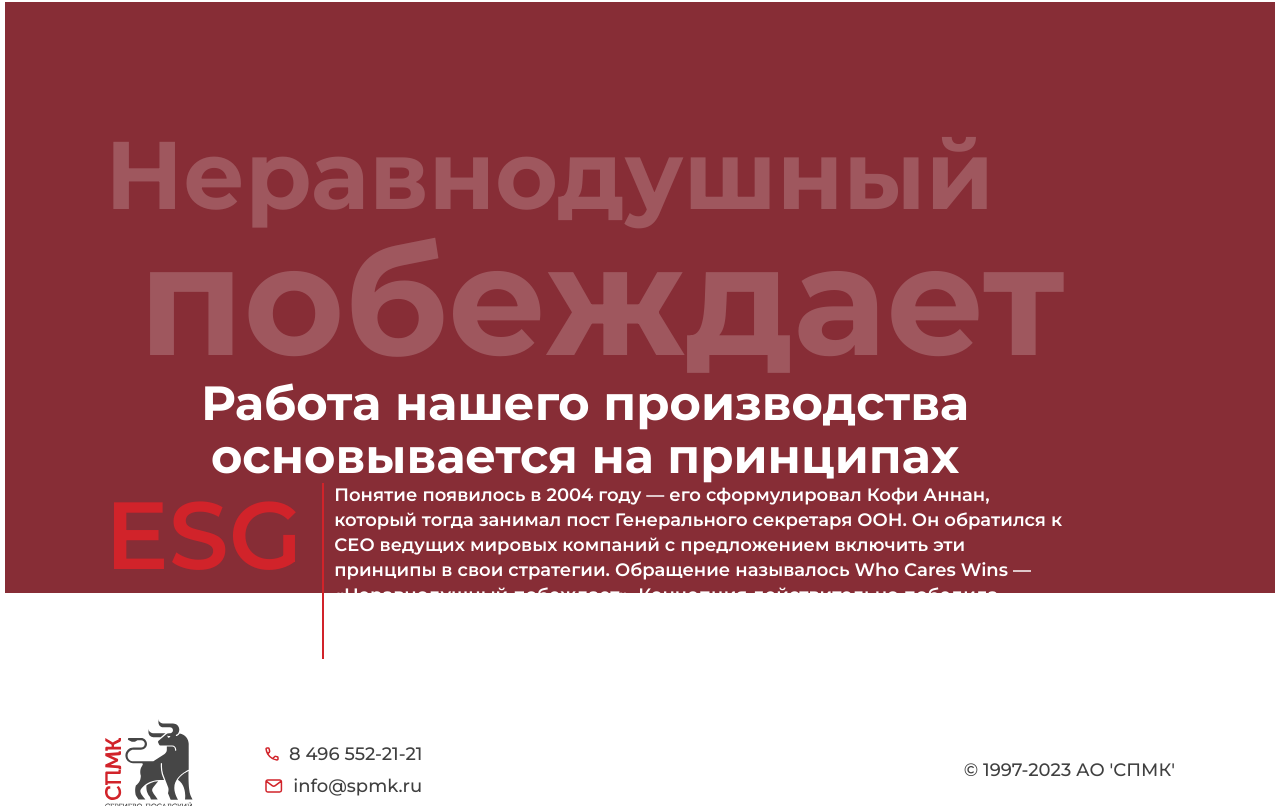
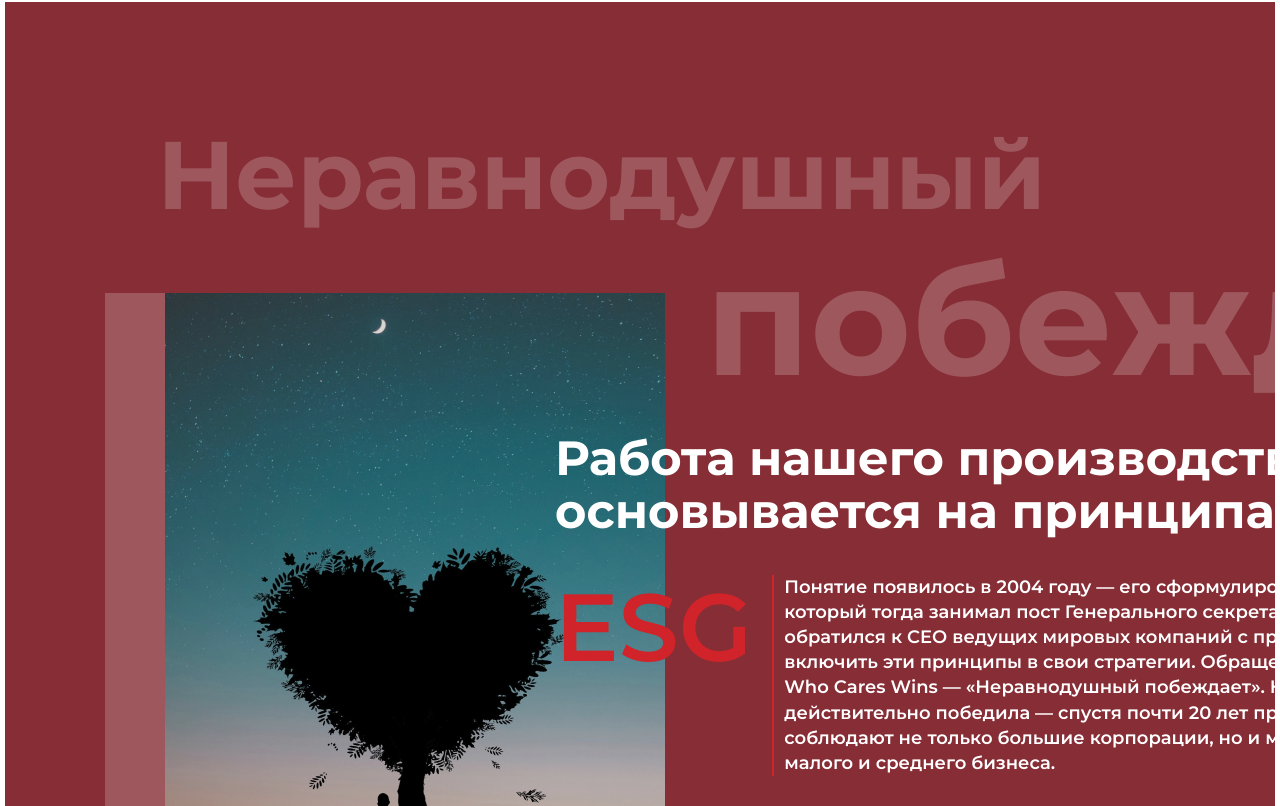
Before and after one commit to sergJess/MeatCombinat, a React (Create React App) app: page / in a window 1280 px wide. Shown: the part 1514-2320 px from the top of the page. Built offline with nearby package versions, Linux system fonts and the light colour scheme.

Commit message:
feat: add full block fascinated

```diff
--- a/src/shared/ui/fascinated/fascinated.css
+++ b/src/shared/ui/fascinated/fascinated.css
@@ -1,31 +1,44 @@
 .fascinate{
+	--left-padding: 10rem;
 	position: relative;
 	min-height: 600px;
-	padding: 12.5rem 21rem 0 10rem;
+	padding: 12.5rem 21rem 8.5rem var(--left-padding);
+	background: linear-gradient(to bottom,#872D36 84%, #fff 16%);
 }
 .fascinate-title{
 	font-size: 9.6rem;
 	line-height: 9.6rem;
+	padding-left: 5.2rem;
 	color: rgba(255, 255, 255, 0.2);
 }
 .fascinate-title_word{
-	display: block;
-	text-align: right;
+ text-align: right;
+ color: rgba(255, 255, 255, 0.2);
 	font-size: 15.4rem;
 	line-height: 15.4rem;
 }
-.fascinate::before{
-	content: "";
-	position: absolute;
-	top: 0;
-	left: 0;
-	width: 100%;
-	height: 90%;
-	background-color: #872D36;
-	z-index: -1;
+.fascinate-content{
+	display: flex;
+	column-gap: 4rem;
+	padding: 2rem 0 0 0;
+}
+.fascinate-text-block-inner{
+	position: relative;
+	left: -15rem;
+	padding: 3.5rem 1rem 0 0;
+}
+.fascinate-image-inner{
+	display: flex;
+	padding: 5rem 0 0 0;
+}
+.fascinate-image-rectangle{
+	display: inline-block;
+	width: 60px;
+	height: 615px;
+	background-color: rgba(255, 255, 255, 0.2)
 }
 .fascinate-subtitle{
-	text-align: center;
+	margin-bottom: 3.7rem;
 	font-size: 4.8rem;
 	line-height: 5.28rem;
 	color: #fff;
@@ -42,6 +55,7 @@
 	color: #D1232A;
 }
 .fascinate-text-block__text2{
+	max-width: 900px;
 	border-left: 2px solid #D1232A;
 	padding-left: 1rem;
 	font-size: 1.8rem;
--- a/src/shared/ui/fascinated/fascinated.tsx
+++ b/src/shared/ui/fascinated/fascinated.tsx
@@ -1,14 +1,20 @@
 import React from 'react';
 import './fascinated.css';
+import fascinateImg from './img/fascinate-img.png';
 
 export class Fascinated extends React.Component {
   render() {
     return (
       <div className="fascinate">
-        <h2 className="fascinate-title">
-          Неравнодушный
-          <span className="fascinate-title_word">побеждает</span>
-        </h2>
+        <h2 className="fascinate-title">Неравнодушный</h2>
+        <div className="fascinate-content">
+          <div className="fascinate-image-inner">
+            <span className="fascinate-image-rectangle"></span>
+            <img src={fascinateImg} alt="" />
+          </div>
+          <div>
+            <h2 className="fascinate-title_word">побеждает</h2>
+            <div className="fascinate-text-block-inner">
               <h3 className="fascinate-subtitle">
                 Работа нашего производства
                 <span className="display-block">основывается на принципах</span>
@@ -16,13 +22,16 @@ export class Fascinated extends React.Component {
               <div className="fascinate-text-block">
                 <p className="fascinate-text-block__text1">esg</p>
                 <p className="fascinate-text-block__text2">
-            <span>Понятие появилось в 2004 году</span> — его сформулировал Кофи Аннан, который тогда
-            занимал пост Генерального секретаря ООН. Он обратился к CEO ведущих мировых компаний с
-            предложением включить эти принципы в свои стратегии. Обращение называлось Who Cares Wins
-            — «Неравнодушный побеждает». Концепция действительно победила — спустя почти 20 лет
-            принципы ESG соблюдают не только большие корпорации, но и многие компании малого и
-            среднего бизнеса.
+                  <span>Понятие появилось в 2004 году</span> — его сформулировал Кофи Аннан, который
+                  тогда занимал пост Генерального секретаря ООН. Он обратился к CEO ведущих мировых
+                  компаний с предложением включить эти принципы в свои стратегии. Обращение
+                  называлось Who Cares Wins — «Неравнодушный побеждает». Концепция действительно
+                  победила — спустя почти 20 лет принципы ESG соблюдают не только большие
+                  корпорации, но и многие компании малого и среднего бизнеса.
                 </p>
+              </div>
+            </div>
+          </div>
         </div>
       </div>
     );
```
Lines whose indentation alone changed are shown as unchanged.
